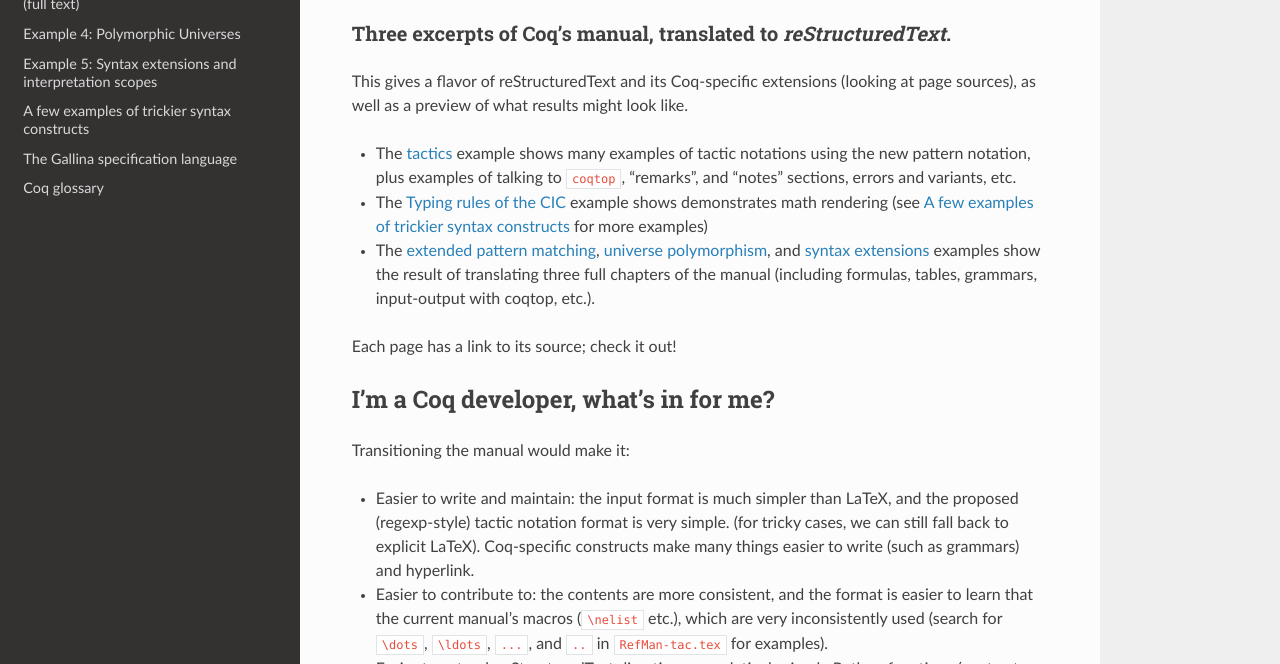
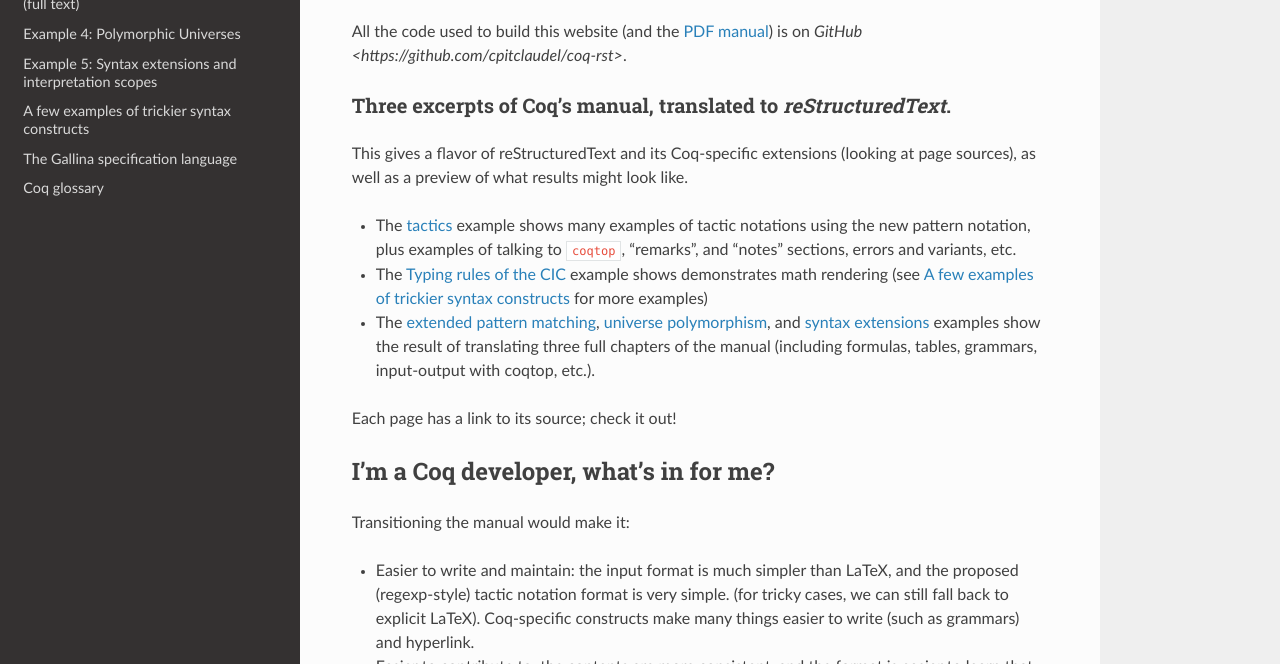
Before and after one commit to cpitclaudel/coq-rst, a Sphinx documentation site: the page built from sphinx/index.rst, in a window 1280 px wide and 900 px high, scrolled down 2018 px, cut to the strip 236-900 px from the top of the window. Built offline with Sphinx 7.4.7 and the Read the Docs theme 2.0.0, drawn with Linux system fonts in a browser that asks for light colours; cross-references to code outside the pages are shown as plain code.

Commit message:
Add link to GitHub

```diff
--- a/sphinx/index.rst
+++ b/sphinx/index.rst
@@ -84,6 +84,9 @@
      --------------------------------
      \WTEG{\forall~x:T,U}{\Type(i)}
 
+All the code used to build this website (and the `PDF manual
+<http://web.mit.edu/cpitcla/www/coq-rst/Coq85.pdf>`_) is on `GitHub
+<https://github.com/cpitclaudel/coq-rst>`.
 
 Three excerpts of Coq's manual, translated to *reStructuredText*.
 -----------------------------------------------------------------
```
